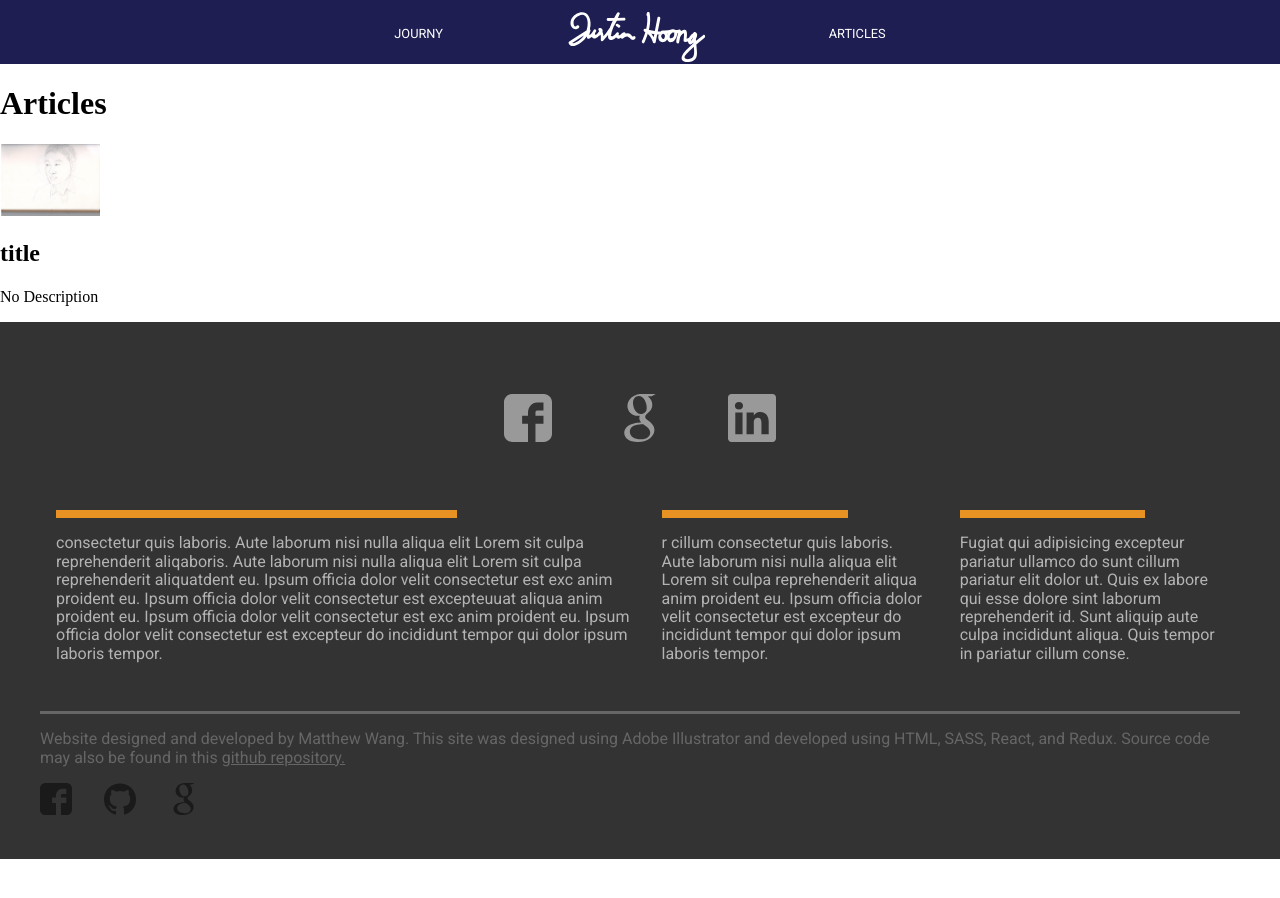
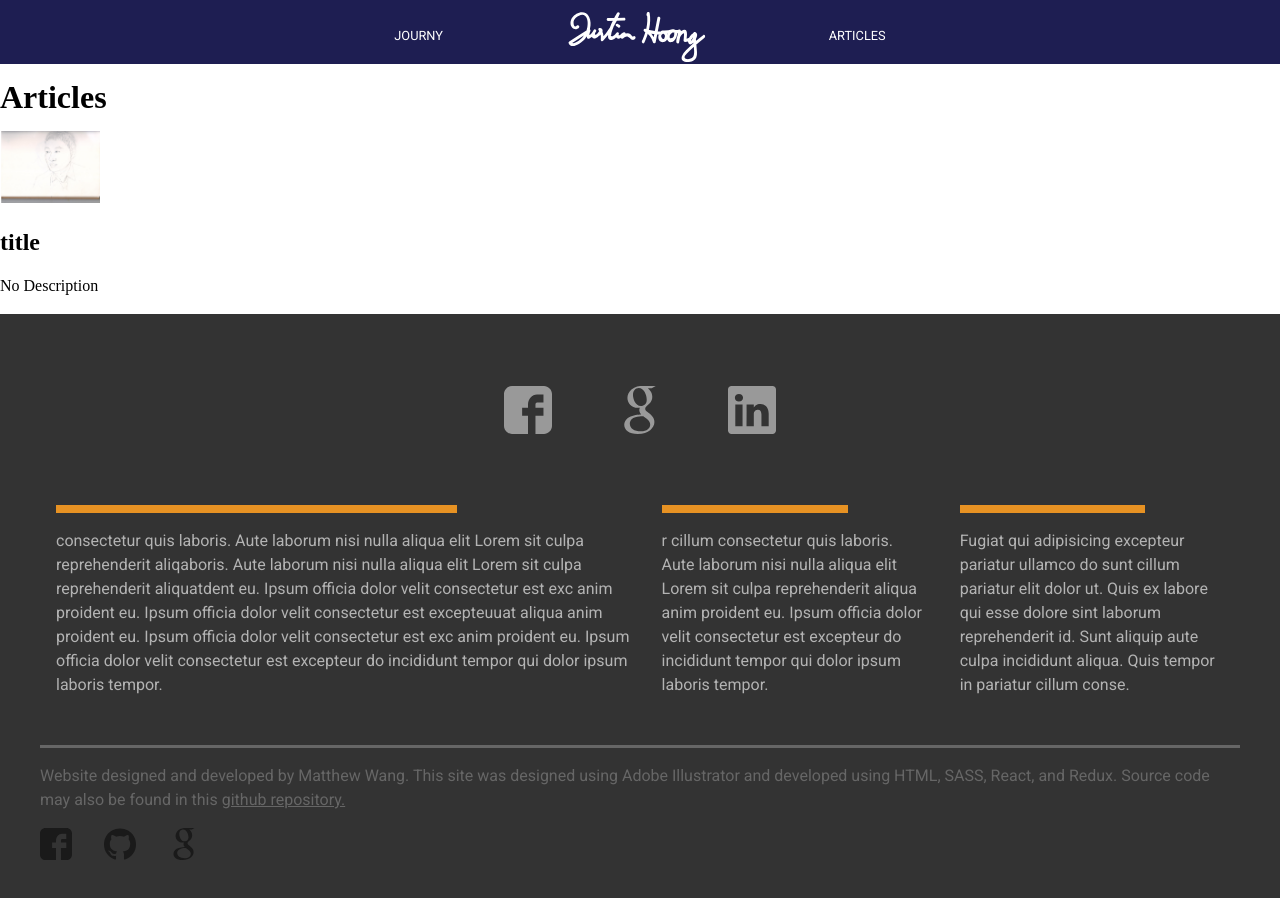
Before and after one commit to matowang/Justin-Paradise, a React (Create React App) app: page /articles in a window 1280 px wide. Shown: the top 898 px of the page. Before the commit the page ends 859 px from the top, so only its background shows below. Built offline with nearby package versions, Linux system fonts and the light colour scheme; a web font is replaced by a local one.

Commit message:
minor style changes

```diff
--- a/src/sass/_article-page.scss
+++ b/src/sass/_article-page.scss
@@ -8,6 +8,8 @@
         margin: 0 auto;
         font-size: 1.2rem;
     }
+
+    line-height: 2em;
 
     header {
         display: flex;
@@ -28,13 +30,12 @@
             font-weight: bold;
         }
         #front-img {
-            max-width: 100vw;
-            max-height: 70vh;
+            width: 100vw;
+            //max-height: 70vh;
         }
     }
     #content {
         font-family: $lora;
-        line-height: 2em;
         //box-shadow: 0px 10px 50px grey;
         img {
             max-width: 100%;
--- a/src/sass/styles.scss
+++ b/src/sass/styles.scss
@@ -6,6 +6,10 @@
 @import 'description-intro.scss';
 @import 'article-page.scss';
 
+html {
+    line-height: 1.5rem;
+}
+
 .big-word {
     font-size: 50px;
     font-weight: bold;
```
